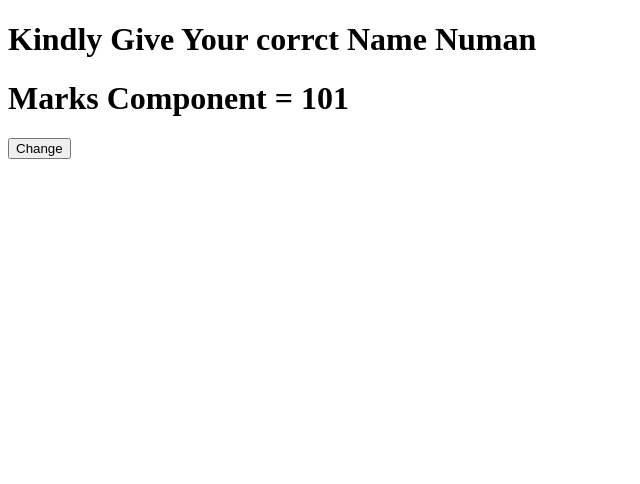
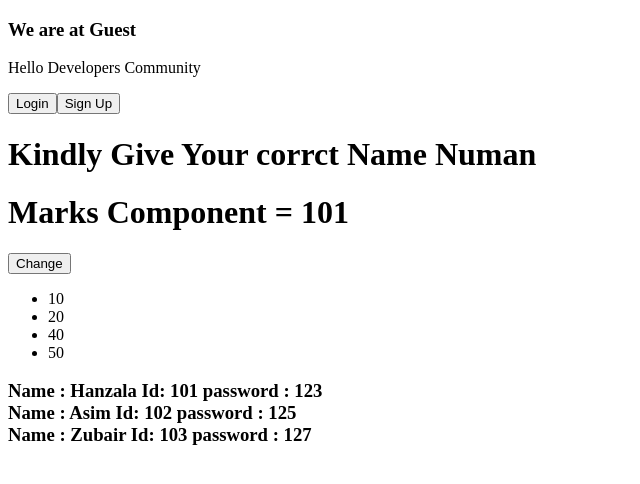
Before and after one commit to Farazkhanbwn/React-JS-app, a React (Create React App) app in the folder setup-using-npm/my-app/: page / in a window 1280 px wide. Shown: the top 484 px of the page, without its empty margins (0-640 px from the left). Built offline with nearby package versions, Linux system fonts and the light colour scheme.

Commit message:
Completed My Conditional rendering

```diff
--- a/setup-using-npm/my-app/src/App.js
+++ b/setup-using-npm/my-app/src/App.js
@@ -1,5 +1,8 @@
 import React , {Component , Fragment} from "react";
 import Student from "./Student";
+import User from "./condtional-rendering/user";
+import Guest from "./condtional-rendering/guest";
+import Map from "./condtional-rendering/map";
 
 class App extends Component{
     componentDidMount(){
@@ -15,7 +18,7 @@ class App extends Component{
         console.log("App - Constructor Called");
         console.log(props);
         this.state = {
-            fname : "Liaquat Ali"
+            isLoggedIn : false
         }
     }
 
@@ -26,12 +29,37 @@ class App extends Component{
         return null;
     }
 
+    clickLogin = () =>{
+        this.setState({isLoggedIn : true})
+    }
+
+    clickLogedout = () =>{
+        this.setState({isLoggedIn : false})
+    }
+
     render(){
         console.log("App - Rendered");
+        let consumer = this.state.isLoggedIn;
+        // If Conditon
+        // if(consumer){
+        //     return <User name = "faraz" clickData = {this.clickLogedout}/>
+        // }
         return <Fragment>
+            {consumer ? <User clickData = {this.clickLogedout}/> :<Guest clickData = {this.clickLogin} />}
+            {/* {consumer && <User /> && <Guest />} */}
             {/* <h1>We are Learning at IUB</h1> */}
             <Student name = "Numan"></Student>
+            <Map />
         </Fragment>
+        // return <div>
+        //     /* IIFE Concept That call Yourself *
+        //     {(() =>{
+        //         if (consumer){
+        //             return <User clickData = {this.clickLogedout}/>
+        //         }
+        //         return <Guest clickData = {this.clickLogin}/>
+        //     })()}
+        // </div>
     }
 }
 export default App;
--- /dev/null
+++ b/setup-using-npm/my-app/src/condtional-rendering/guest.jsx
@@ -0,0 +1,14 @@
+import React, { Component } from 'react'
+
+export default class Guest extends Component {
+  render() {
+    return (
+      <>
+      <h3>We are at Guest</h3>
+      <p>Hello Developers Community</p>
+      <button onClick={this.props.clickData}>Login</button>
+      <button>Sign Up</button>
+      </>
+    )
+  }
+}
--- /dev/null
+++ b/setup-using-npm/my-app/src/condtional-rendering/map.jsx
@@ -0,0 +1,25 @@
+import React, { Component } from 'react'
+
+export default class Map extends Component {
+  state = {users: [
+    {id : 101 , name : "Hanzala" , password : 123},
+    {id : 102 , name : "Asim" , password : 125},
+    {id : 103 , name : "Zubair" , password : 127},
+  ]}
+  render() {
+    const arr = [10 , 20 , 40 , 50]
+    // let result = arr.map((x) =>{
+    //   return <li>{x}</li>;
+    // });
+    // console.log("old array" , arr);
+    // console.log("New array" , result);
+    return (
+      <div>
+        <ul>{arr.map((x)=>{return <li>{x}</li>})}</ul>
+        <h3>{this.state.users.map((x) => {
+          return <div key={x.id}>Name : {x.name} Id: {x.id} password : {x.password}</div>
+        })}</h3>
+      </div>
+    )
+  }
+}
--- /dev/null
+++ b/setup-using-npm/my-app/src/condtional-rendering/user.jsx
@@ -0,0 +1,11 @@
+import React, { Component } from 'react'
+
+export default class User extends Component {
+  render() {
+    return <>
+    <h1>Welcome Faraz</h1>
+    <h3>We are at User Component</h3>
+    <button onClick={this.props.clickData}>Logout</button>
+    </>
+  }
+}
--- a/setup-using-npm/my-app/src/index.js
+++ b/setup-using-npm/my-app/src/index.js
@@ -13,7 +13,7 @@ import Data from "./state/passing_argument_event_handler";
 // ReactDOM.render(<Student /> , document.getElementById("state"));
 
 // Class Example
-ReactDOM.render(<App name = "I am Your Props here"/> , document.getElementById("root"));
+ReactDOM.render(<App name = "I am Your Props here" consumer ={true}/> , document.getElementById("root"));
 // ReactDOM.unmountComponentAtNode(document.getElementById("root"));
 // ReactDOM.render(<Exression name="Numan" marks = {100 + 3}/> , document.getElementById("state"));
 // ReactDOM.render(<Value>Lahore</Value> , document.getElementById("test"));
```
